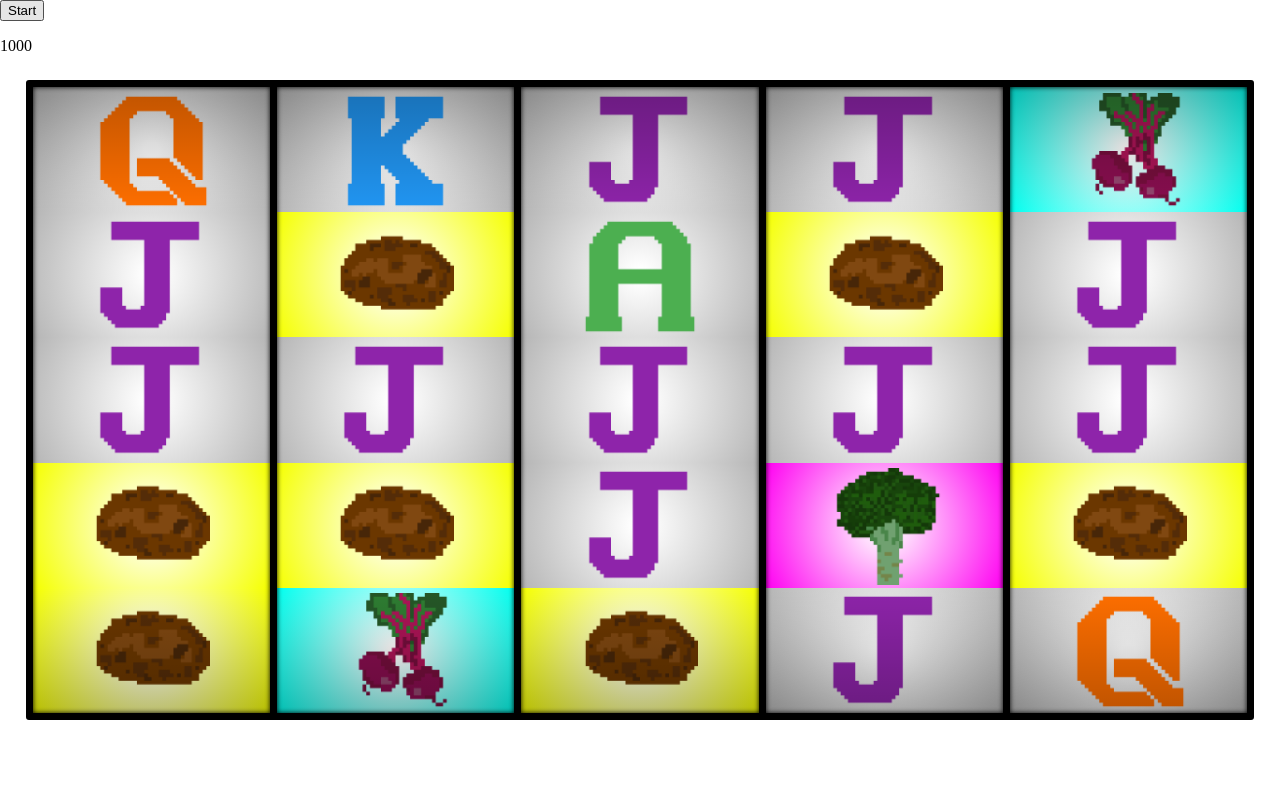
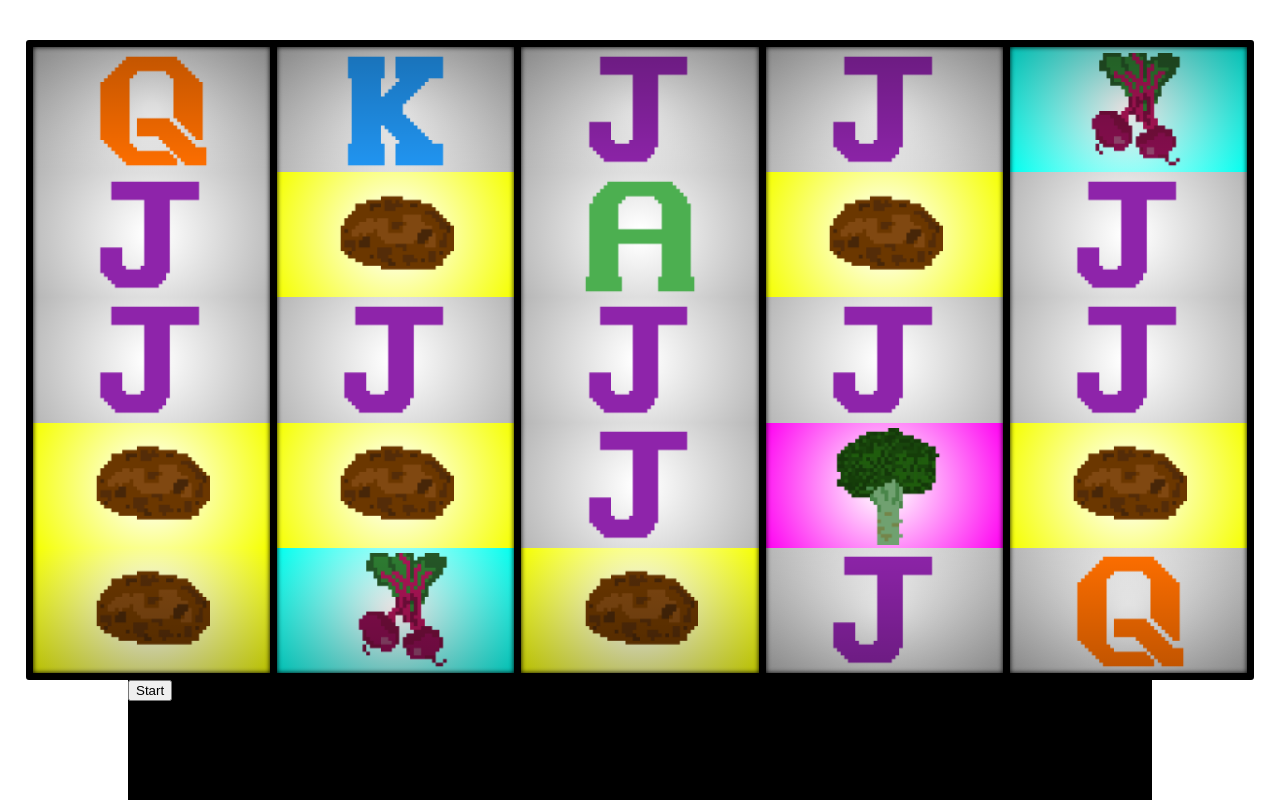
Before and after one commit to stonek4/slot-machine, an Angular app: page / in a window 1280 px wide. Built offline with nearby package versions, Linux system fonts and the light colour scheme.

Commit message:
adding betting section

```diff
--- a/src/app/app.component.html
+++ b/src/app/app.component.html
@@ -9,4 +9,6 @@
     <svg style="position: absolute" width="100%" height="100%" viewBox="0 0 100 100" preserveAspectRatio="none" app-payline *ngFor="let payline of paylineValues" [winningRows]="payline" [totalRows]="numberOfRows"></svg>
   </div>
 </div>
-<button (click)="startStop()" [disabled]="this.stopping">{{spinning ? "Stop" : "Start"}}</button> <p>{{winnings}}</p>
+<div id="betting-section">
+  <button (click)="startStop()" [disabled]="this.stopping">{{spinning ? "Stop" : "Start"}}</button> <p>{{winnings}}</p>
+</div>
--- a/src/app/app.component.scss
+++ b/src/app/app.component.scss
@@ -5,11 +5,11 @@ $number-of-rows: 5;
 #slot-machine {
     background-color: black;
     margin-left: 2vw;
-    margin-top: 10vh;
+    margin-top: 5vh;
     width: 96vw;
     height: 50vw;
     max-height: 80vh;
-    position: absolute;
+    position: relative;
     display: flex;
     justify-content: space-between;
     border-radius: 3px;
@@ -17,6 +17,15 @@ $number-of-rows: 5;
     border-style: solid;
     border-width: $slot-column-margin;
     box-sizing: border-box;
+}
+
+#betting-section {
+    position: relative;
+    width: 80vw;
+    margin-left: 10vw;
+    height: 15vh;
+    background-color: black;
+    margin-top: 0vh;
 }
 
 .reel {
```
